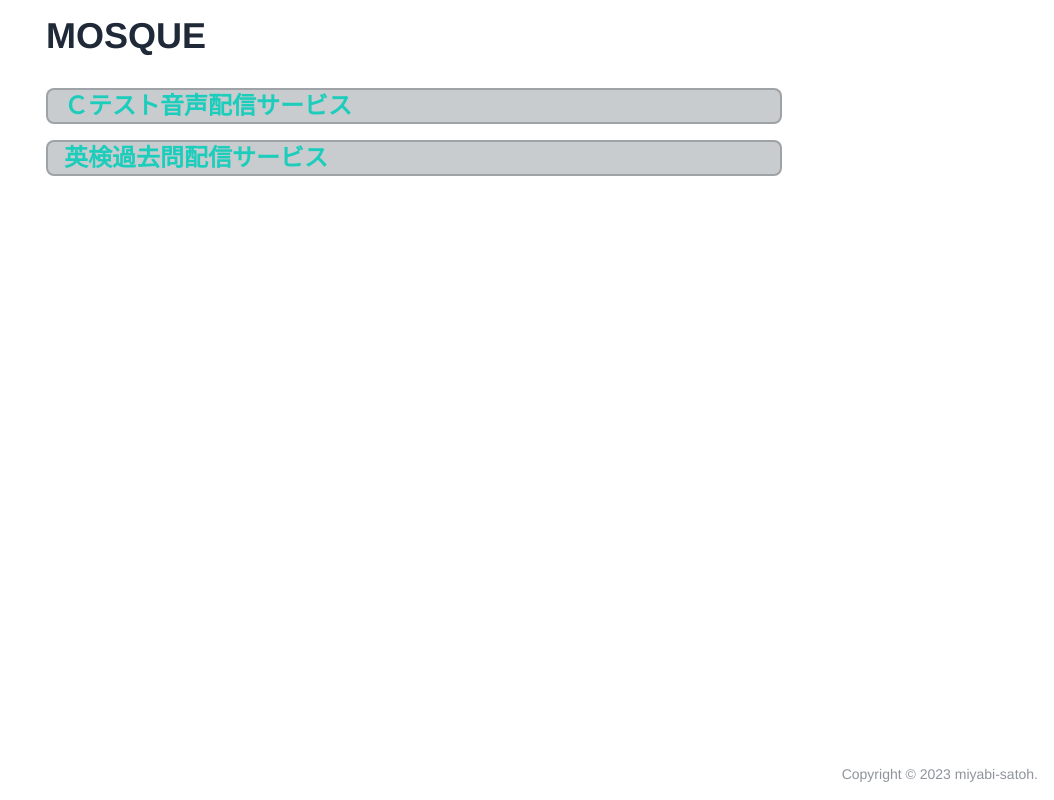
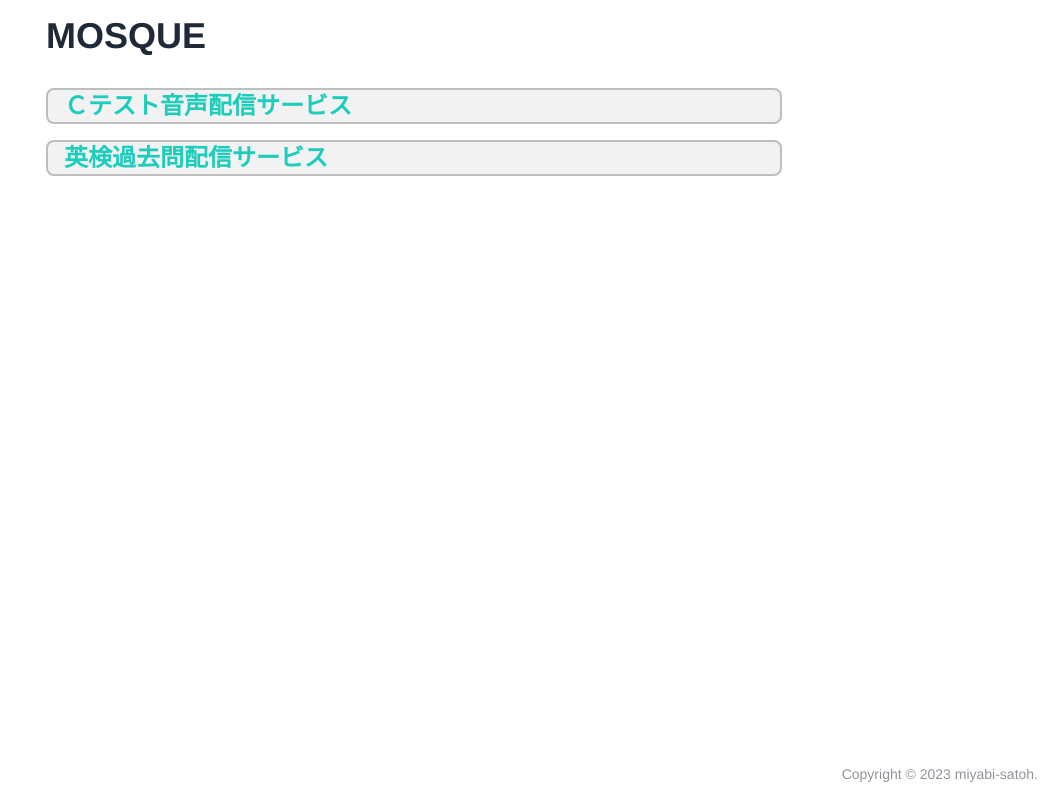
Before and after one commit to miyabi-satoh/mosque, a SvelteKit app: page / in a window 1280 px wide. Shown: the whole page, without its empty margins (226-1280 px from the left). Built offline with nearby package versions, Linux system fonts and the light colour scheme; some icons are missing.

Commit message:
外観の変更

```diff
--- a/src/routes/+page.svelte
+++ b/src/routes/+page.svelte
@@ -20,7 +20,7 @@
 		{#each menus as menu}
 			<a href={menu.url}>
 				<div
-					class="w-full border-2 border-base-content/25 rounded-lg bg-neutral/25 hover:bg-neutral/75"
+					class="w-full border-2 border-base-content/25 rounded-lg bg-base-300/50 hover:bg-base-300/5"
 				>
 					<div class="flex items-center text-accent">
 						<h2 class="flex-1 text-2xl font-semibold pl-4">{menu.name}</h2>
--- a/src/routes/ctest/+page.svelte
+++ b/src/routes/ctest/+page.svelte
@@ -245,7 +245,7 @@
 
 	<div class="grid grid-cols-1 sm:grid-cols-2 gap-4 p-4">
 		{#each [jaMediaUrl, enMediaUrl] as url, index}
-			<div class="card bg-neutral/25 border border-base-content/25 rounded w-full">
+			<div class="card bg-base-200 dark:bg-neutral/25 border border-base-content/20 rounded w-full">
 				<div class="card-body p-4 justify-between">
 					<h2 class="card-title">
 						{#if index === 0}
--- a/src/routes/eiken/+page.svelte
+++ b/src/routes/eiken/+page.svelte
@@ -272,7 +272,7 @@
 
 	<div class="grid grid-cols-1 sm:grid-cols-2 gap-4 p-4">
 		{#each [...mediaUrls.entries()] as [key, url]}
-			<div class="card bg-neutral/25 border border-base-content/25 rounded w-full">
+			<div class="card bg-base-200 dark:bg-neutral/25 border border-base-content/20 rounded w-full">
 				<div class="card-body p-4 justify-between">
 					<h2 class="card-title">{key}</h2>
 					<div class="card-actions justify-center mt-4">
```
